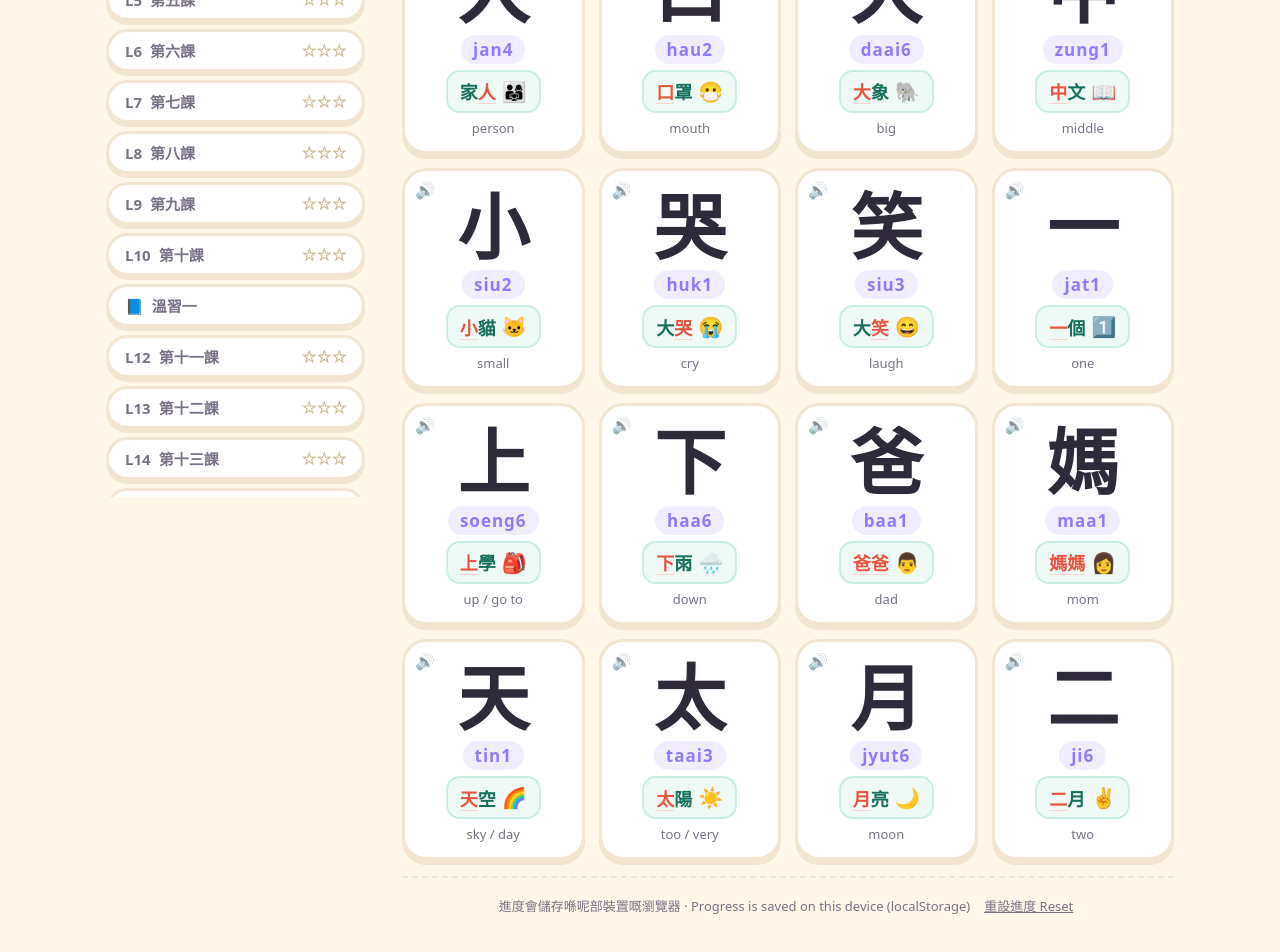
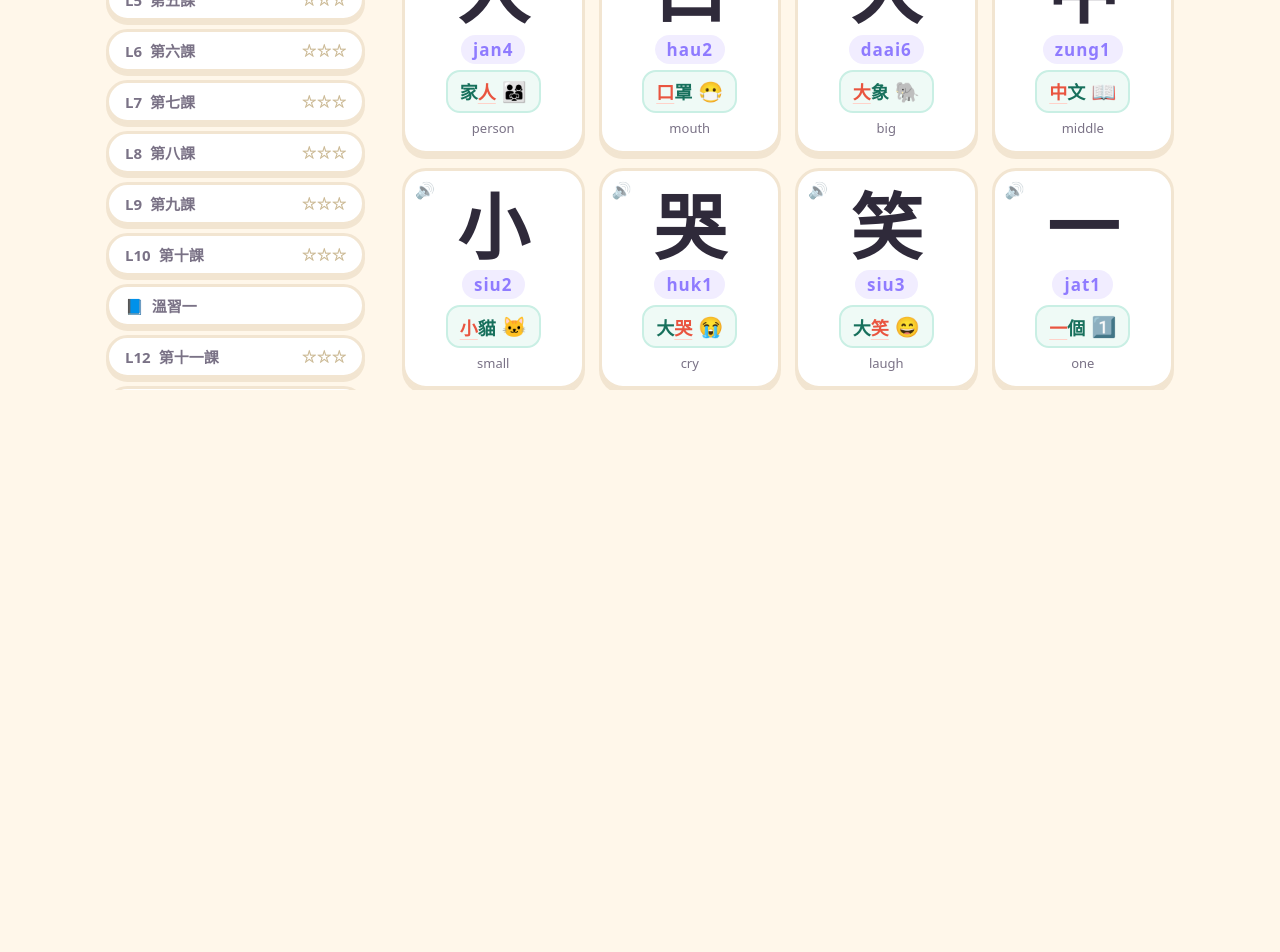
Before and after one commit to glowing-edu/chinese-quick-read, a React (Vite) app: page / in a window 1280 px wide. Shown: the part 374-1326 px from the top of the page. After the commit the page ends 800 px from the top, so only its background shows below. Built offline with nearby package versions, Linux system fonts and the light colour scheme.

Commit message:
Fit app to viewport and simplify header

```diff
--- a/src/App.jsx
+++ b/src/App.jsx
@@ -37,7 +37,6 @@ export default function App() {
     markSentenceRead,
     recordCharResult,
     recordQuiz,
-    reset,
     switchProfile: switchProfileBase,
     addProfile,
     renameProfile,
@@ -139,13 +138,6 @@ export default function App() {
     speak(item.sentence, { rate: 0.7 })
   }
 
-  const handleReset = () => {
-    const answer = window.prompt('重設進度？請輸入 reset 確認。\nReset all progress for this profile? Type reset to confirm.')
-    if (answer === 'reset') {
-      reset()
-    }
-  }
-
   return (
     <div className="app">
       <header className="topbar">
@@ -155,12 +147,7 @@ export default function App() {
           </span>
           <div>
             <h1 className="brand__title">Kinderchi 學中文</h1>
-            <p className="brand__sub">
-              幼稚園廣東話 · {lesson.title} {lesson.titleEn}
-              {!isRevision && ` · ${total} 個生字`}
-              {!isRevision && lesson.words.length > 0 && ` · ${lesson.words.length} 個詞語`}
-              {!isRevision && sentences.length > 0 && ` · ${sentences.length} 個句子`}
-            </p>
+            <p className="brand__sub">幼稚園廣東話</p>
           </div>
         </div>
         <div className="topbar__actions">
@@ -407,15 +394,6 @@ export default function App() {
               />
             </main>
           )}
-
-          <footer className="footer">
-            <span>
-              進度會儲存喺呢部裝置嘅瀏覽器 · Progress is saved on this device (localStorage)
-            </span>
-            <button type="button" className="reset-link" onClick={handleReset}>
-              重設進度 Reset
-            </button>
-          </footer>
         </div>
       </div>
     </div>
--- a/src/index.css
+++ b/src/index.css
@@ -26,6 +26,7 @@ html,
 body {
   margin: 0;
   padding: 0;
+  height: 100%;
 }
 
 body {
@@ -50,9 +51,11 @@ body {
 }
 
 #root {
-  min-height: 100svh;
+  height: 100dvh;
+  min-height: 0;
   display: flex;
   flex-direction: column;
+  overflow: hidden;
 }
 
 button {
@@ -67,6 +70,7 @@ button {
   flex-direction: column;
   gap: 16px;
   flex: 1;
+  min-height: 0;
 }
 
 /* ===== Header ===== */
@@ -1198,35 +1202,6 @@ button {
   visibility: hidden;
 }
 
-/* ===== Footer ===== */
-
-.footer {
-  margin-top: auto;
-  display: flex;
-  flex-wrap: wrap;
-  gap: 10px;
-  align-items: center;
-  justify-content: center;
-  color: var(--ink-soft);
-  font-size: 13px;
-  border-top: 2px dashed var(--line);
-  padding-top: 14px;
-}
-
-.reset-link {
-  background: none;
-  border: none;
-  color: var(--ink-soft);
-  font-size: 13px;
-  text-decoration: underline;
-  cursor: pointer;
-  padding: 4px;
-}
-
-.reset-link:hover {
-  color: var(--bad);
-}
-
 /* ===== Animations ===== */
 
 @keyframes pop {
@@ -1317,7 +1292,9 @@ button {
   display: grid;
   grid-template-columns: 280px 1fr;
   gap: 16px;
-  align-items: start;
+  align-items: stretch;
+  flex: 1;
+  min-height: 0;
 }
 
 .layout:has(.sidebar--collapsed) {
@@ -1329,15 +1306,16 @@ button {
   flex-direction: column;
   gap: 16px;
   min-width: 0;
+  min-height: 0;
+  overflow-y: auto;
 }
 
 .sidebar {
-  position: sticky;
-  top: 16px;
   display: flex;
   flex-direction: column;
   gap: 10px;
-  max-height: calc(100dvh - 32px);
+  min-height: 0;
+  height: 100%;
   overflow: hidden;
 }
 
```
Also changed, not shown: src/lib/progress.js.
